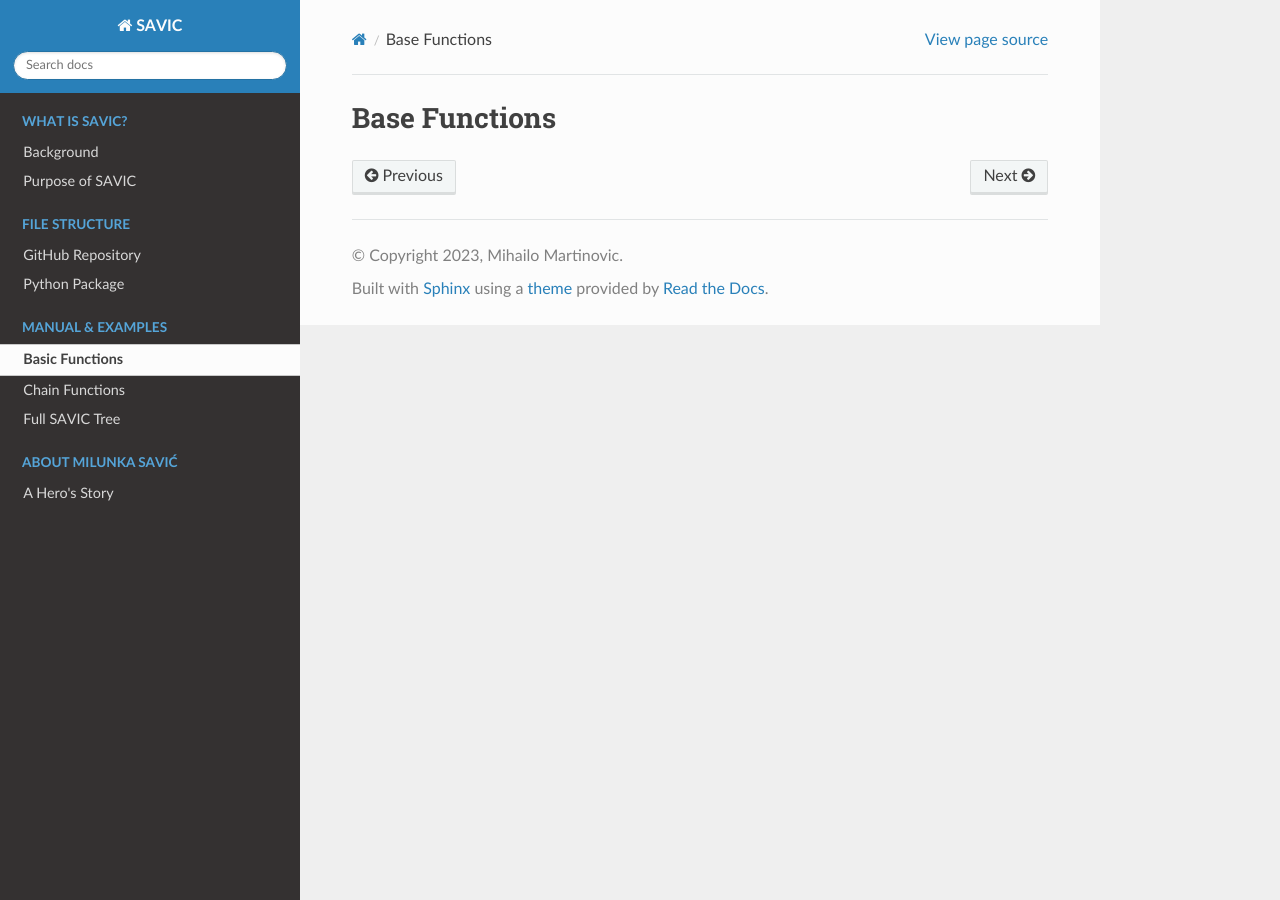
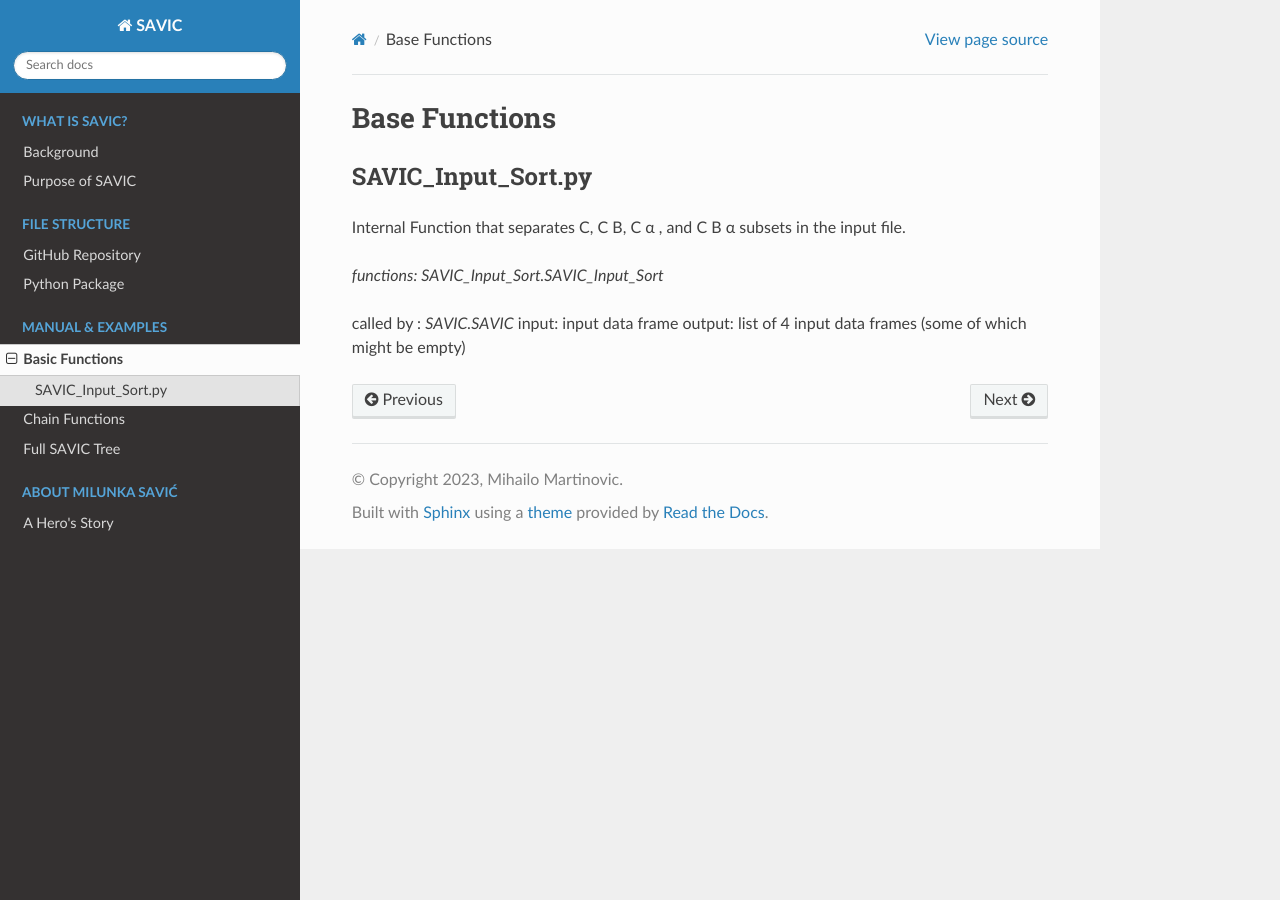
Before and after one commit to MihailoMartinovic/SAVIC, a Sphinx documentation site: the page built from docs/03-functions-base.rst, in a window 1280 px wide. Built offline with Sphinx 7.4.7 and the Read the Docs theme 2.0.0, drawn with Linux system fonts in a browser that asks for light colours.

Commit message:
Update 03-functions-base.rst

```diff
--- a/docs/03-functions-base.rst
+++ b/docs/03-functions-base.rst
@@ -1,3 +1,14 @@
 #######
 Base Functions
 #######
+
+SAVIC_Input_Sort.py
+------------
+
+Internal Function that separates C, C B, C :math:`&#945;` , and C B :math:`&#945;` subsets in the input file.
+
+*functions: SAVIC_Input_Sort.SAVIC_Input_Sort*
+
+called by : *SAVIC.SAVIC*
+input:      input data frame
+output:     list of 4 input data frames (some of which might be empty)
```
